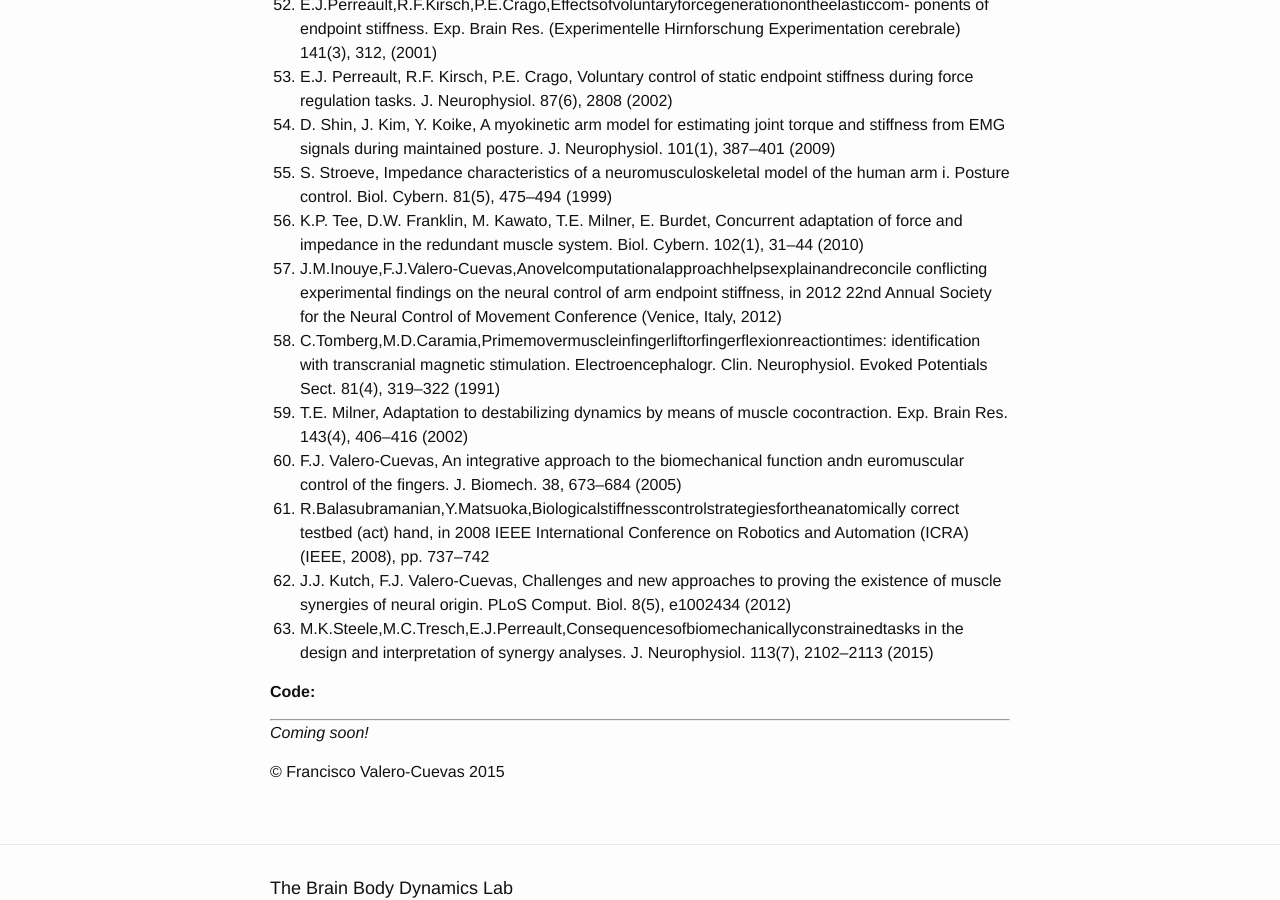
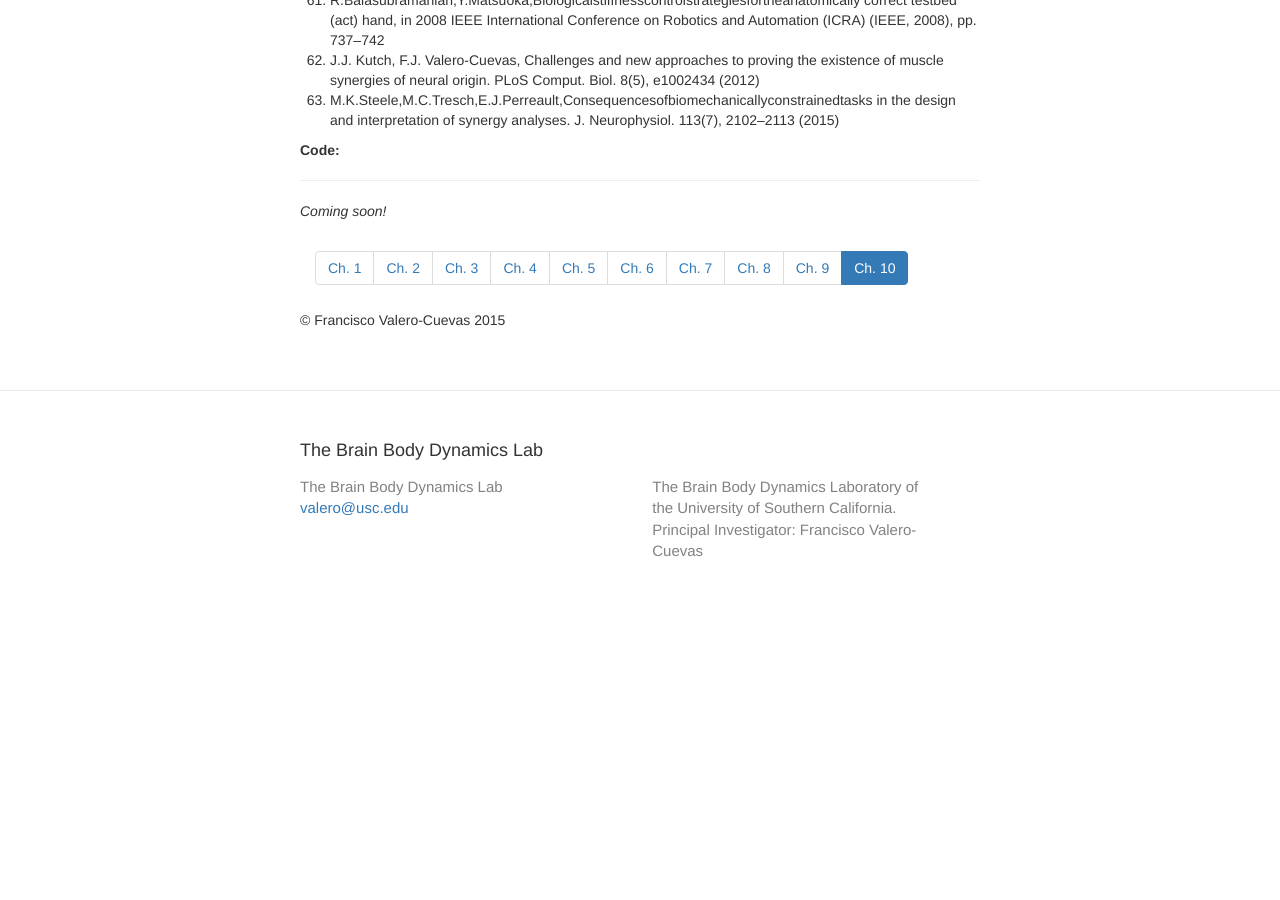
Before and after one commit to usc-bbdl/usc-bbdl.github.io, a Jekyll site: the page built from book_chapters/ch10.md, in a window 1280 px wide and 900 px high, scrolled down 3294 px. Built offline with Jekyll 4.4.1, drawn with Linux system fonts in a browser that asks for light colours; after the commit the page ends 3911 px from its top, so only the background shows below that.

Commit message:
added pagination for ch.10

```diff
--- a/book_chapters/ch10.md
+++ b/book_chapters/ch10.md
@@ -152,7 +152,22 @@ _____
 
 *Coming soon!*
 
+<link rel="stylesheet" href="https://maxcdn.bootstrapcdn.com/bootstrap/3.3.7/css/bootstrap.min.css">
+<div class="container">
+  <ul class="pagination">
+    <li><a href="//valerolab.org/book_chapters/ch1.html">Ch. 1</a></li>
+    <li><a href="//valerolab.org/book_chapters/ch2.html">Ch. 2</a></li>
+    <li><a href="//valerolab.org/book_chapters/ch3.html">Ch. 3</a></li>
+    <li><a href="//valerolab.org/book_chapters/ch4.html">Ch. 4</a></li>
+    <li><a href="//valerolab.org/book_chapters/ch5.html">Ch. 5</a></li>
+    <li><a href="//valerolab.org/book_chapters/ch6.html">Ch. 6</a></li>
+    <li><a href="//valerolab.org/book_chapters/ch7.html">Ch. 7</a></li>
+    <li><a href="//valerolab.org/book_chapters/ch8.html">Ch. 8</a></li>
+    <li><a href="//valerolab.org/book_chapters/ch9.html">Ch. 9</a></li>
+    <li class="active"><a href="//valerolab.org/book_chapters/ch10.html">Ch. 10</a></li>
+  </ul>
 
+</div>
 
 
 
```
